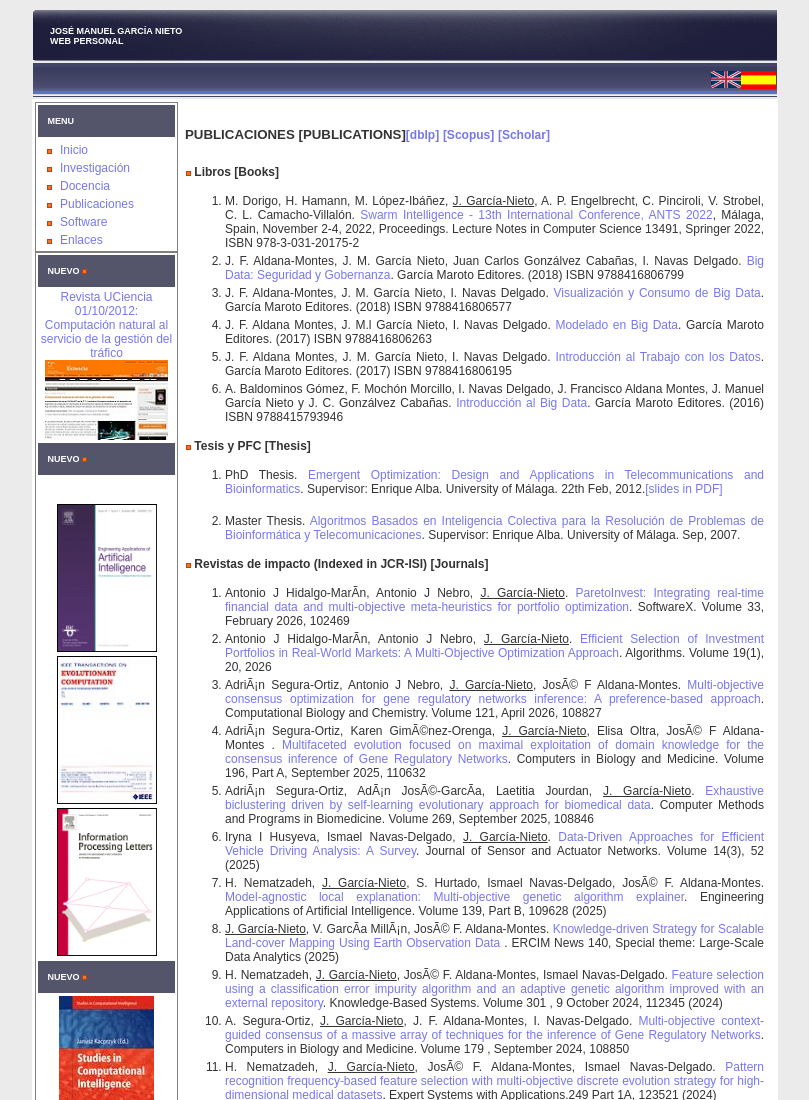
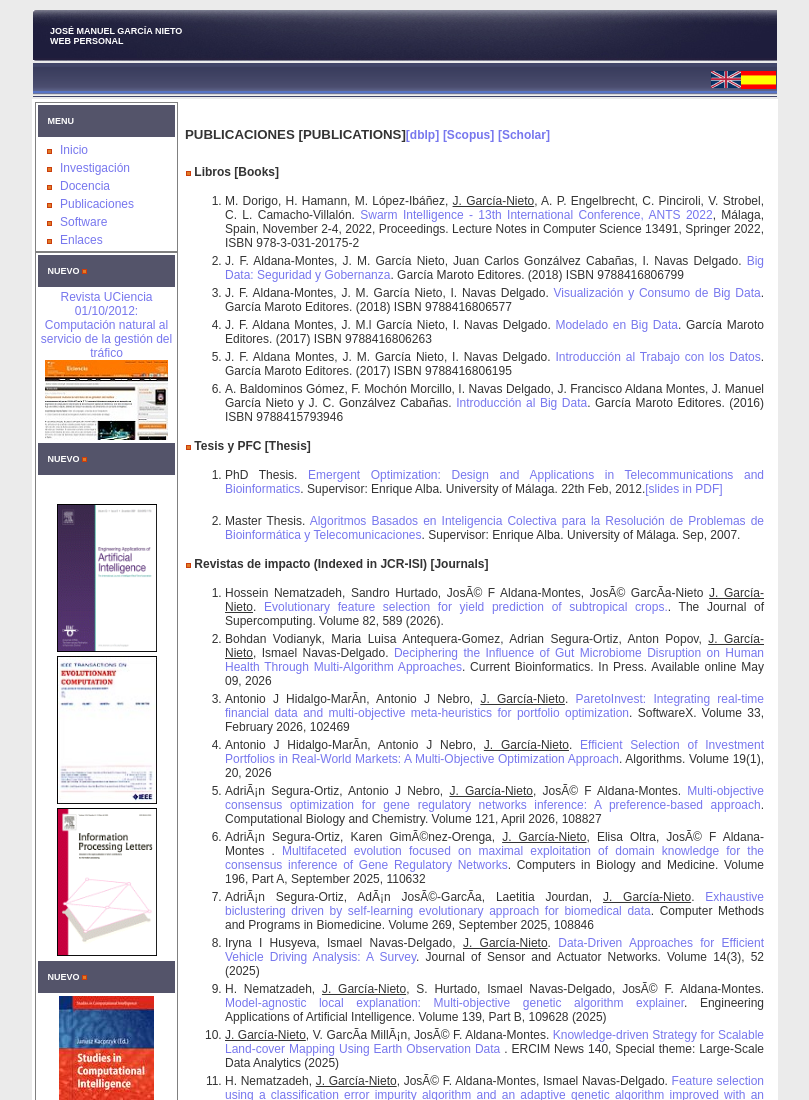
Before and after one commit to jnietogit/jmgn, a plain HTML site: page publicaciones.html in a window 1280 px wide. Shown: the top 1100 px of the page, without its empty margins (235-1044 px from the left). Drawn offline with Linux system fonts and the light colour scheme.

Commit message:
Update publicaciones.html

```diff
--- a/publicaciones.html
+++ b/publicaciones.html
@@ -162,6 +162,10 @@
     <p>
 	<img src="image/point.gif" alt="">&nbsp;<strong>Revistas de impacto (Indexed in JCR-ISI) [Journals]</strong></p>
 	<ol>
+
+	<li>Hossein Nematzadeh, Sandro Hurtado, José F Aldana-Montes, José García-Nieto <u>J. Garc&iacute;a-Nieto</u>. <a href="https://doi.org/10.1007/s11227-026-08718-9">Evolutionary feature selection for yield prediction of subtropical crops.</a>. The Journal of Supercomputing. Volume 82, 589 (2026).</li>
+
+	<li>Bohdan Vodianyk, Maria Luisa Antequera-Gomez, Adrian Segura-Ortiz, Anton Popov, <u>J. Garc&iacute;a-Nieto</u>, Ismael Navas-Delgado. <a href="http://dx.doi.org/10.2174/0115748936437763260125211015">Deciphering the Influence of Gut Microbiome Disruption on Human Health Through Multi-Algorithm Approaches</a>. Current Bioinformatics. In Press. Available online May 09, 2026</li>
 
 	<li>Antonio J Hidalgo-Marín, Antonio J Nebro, <u>J. Garc&iacute;a-Nieto</u>. <a href="https://doi.org/10.1016/j.softx.2025.102469">ParetoInvest: Integrating real-time financial data and multi-objective meta-heuristics for portfolio optimization</a>. SoftwareX. Volume 33, February 2026, 102469</li>
 
```
